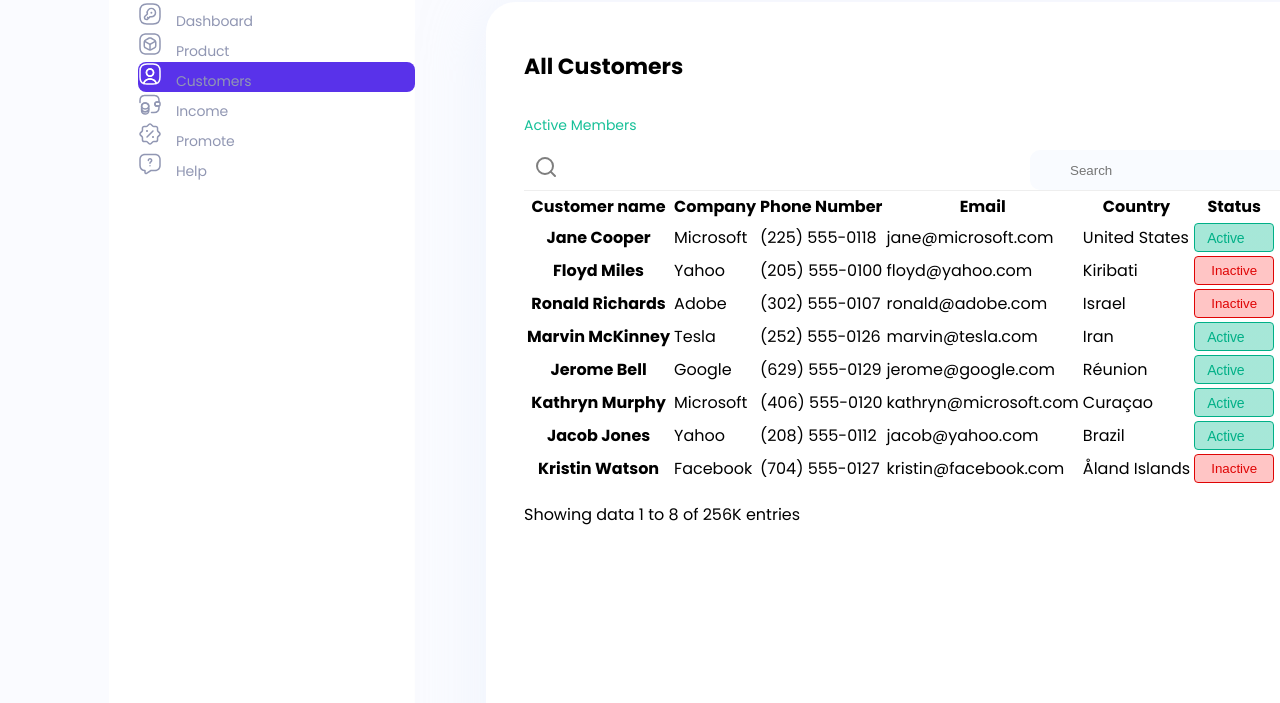
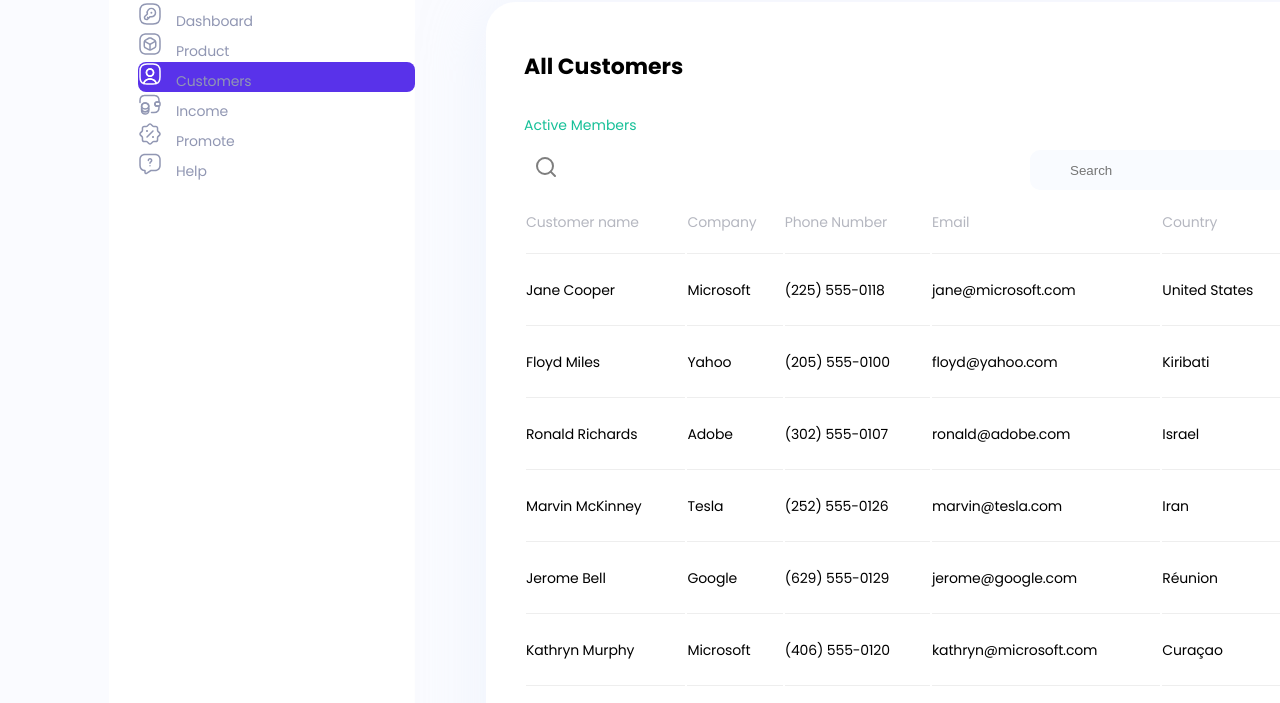
Before and after one commit to PokoenkoS/Dashboard, a plain HTML site: page index.html in a window 1280 px wide. Shown: the part 97-800 px from the top of the page. Drawn offline with Linux system fonts and the light colour scheme.

Commit message:
add table styles

```diff
--- a/Styles/styles.css
+++ b/Styles/styles.css
@@ -63,7 +63,7 @@ ul{
 }
 
 .main-content_head {
-    border-bottom: solid 1px #EEEEEE;
+    /* border-bottom: solid 1px #EEEEEE; */
       display: flex;
       flex-wrap: wrap;
       flex-direction: column;
@@ -80,22 +80,40 @@ ul{
     font-size: 14px;
 }
 
-.main-content_list {
-    display: flex;
-    justify-content: space-between;
-    color: #B5B7C0;
-
+.main-content_table {
+    vertical-align: top;
+    width: 100%;
+    /* border: 3px solid purple; */
 }
 
 
-.main_list {
-    display: flex;
-    justify-content: space-between;
+.main-content_table-head_title{
     border-bottom: solid 1px #EEEEEE;
-    padding-top: 24px;
-    padding-bottom: 24px;
-    width: 886px;
 }
+
+th, td {
+padding: 20px 0;
+border-bottom: solid 1px #EEEEEE;
+font-size: 14px;
+font-weight: 500;
+line-height: 21px;
+letter-spacing: -0.01em;
+text-align: left;
+  }
+
+
+.main-content_table-head {
+    color: rgba(181, 183, 192, 1);
+    width: 1440px;
+
+    font-size: 14px;
+    font-weight: 500;
+    line-height: 21px;
+    letter-spacing: -0.01em;
+    text-align: left;
+
+    }
+
 
 .main-list_activ-btn {
 width: 80px;
--- a/index.html
+++ b/index.html
@@ -26,9 +26,9 @@
 
         </div>
 
-<table>
-    <thead>
-        <tr>
+<table class="main-content_table">
+    <thead class="main-content_table-head">
+        <tr class="main-content_table-head_title">
             <th>Customer name</th>
             <th>Company</th>
             <th>Phone Number</th>
@@ -105,29 +105,7 @@
     </tbody>
 </table>
 
-        <!-- <ul class="main-content_list">
-            <li class="main-content_name">Customer name </li>
-            <li class="main-content_company"> Company</li>
-            <li class="main-content_phone"> Phone Number</li>
-            <li class="main-content_email"> Email</li>
-            <li class="main-content_country">Country </li>
-            <li class="main-content_status"> Status</li>
-          </ul>
-            <ul >
-            <li>
-            <ul class="main_list">
-                <li>Jane Cooper</li>
-                <li> Microsoft</li>
-                <li>(225) 555-0118</li>
-                <li>jane@microsoft.com</li>
-                <li>United States</li>
-                <li><button type="button" class="main-list_activ-btn">Active</button></li>
-                   </ul>
-
-
-            </li>
-           </ul> -->
-         <div>
+      <div>
             <p>Showing data 1 to 8 of  256K entries</p>
             <ul>
                <li></li>
```
